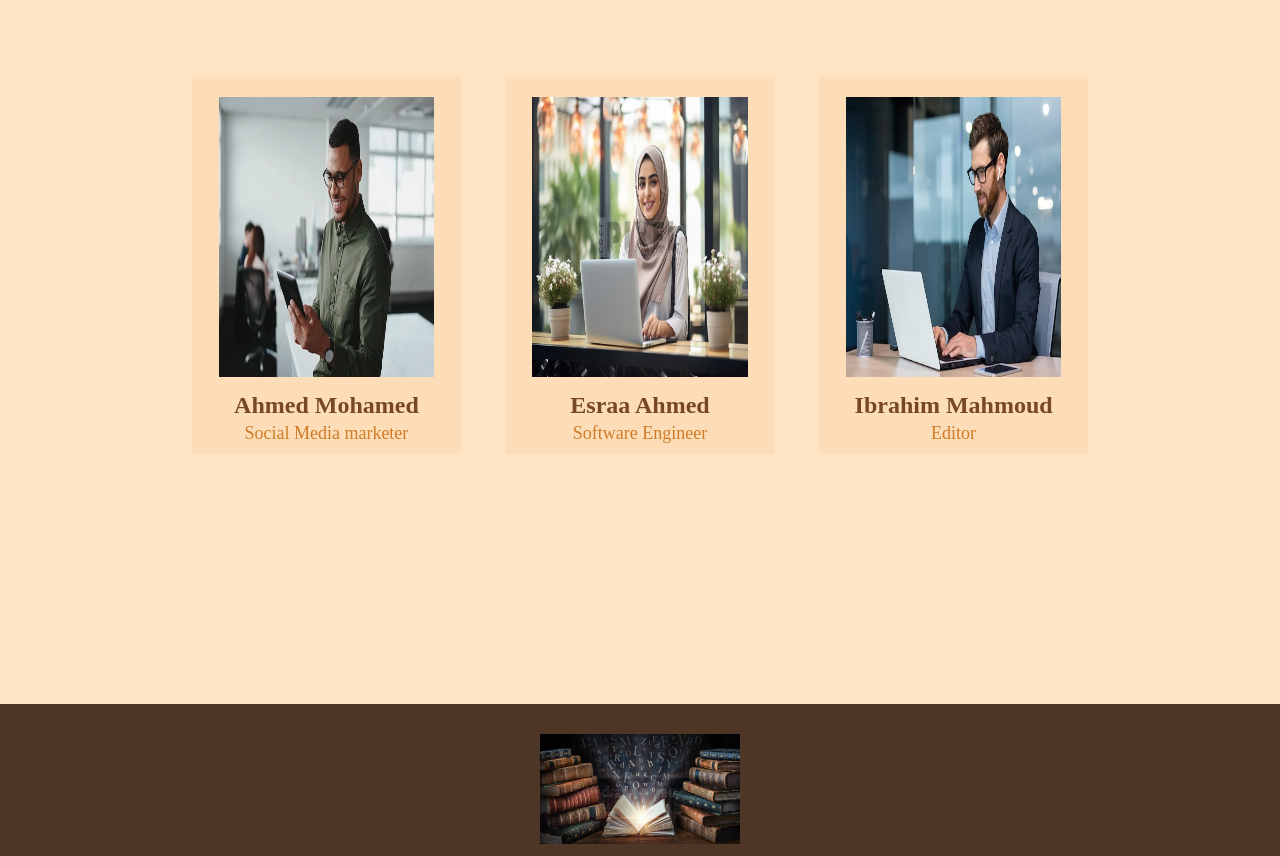
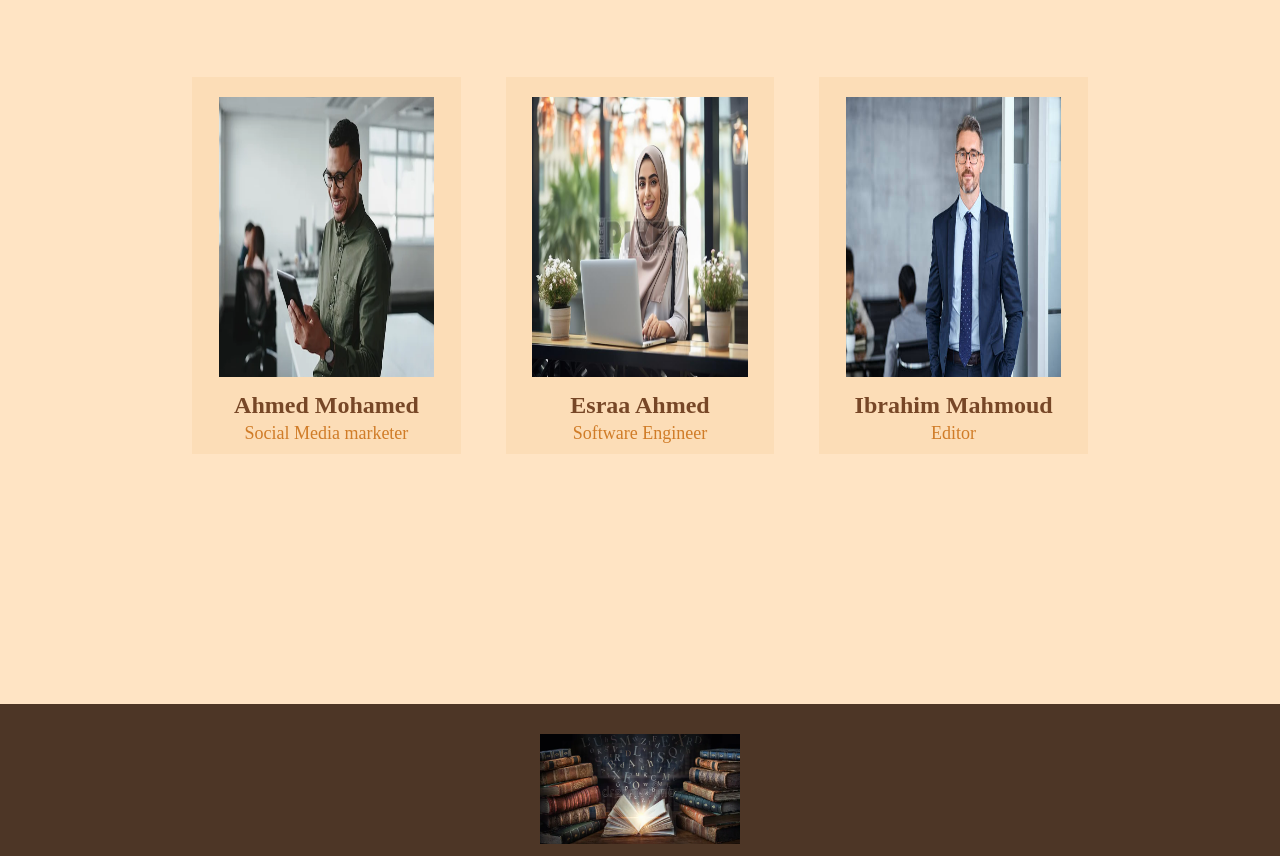
Before and after one commit to Esraa-AhmedIbrahim/Bookish_Website, a plain HTML site: page index.html in a window 1280 px wide. Shown: the part 8195-9051 px from the top of the page. Drawn offline with Linux system fonts and the light colour scheme.

Commit message:
Bookish Website

```diff
--- a/index.html
+++ b/index.html
@@ -827,7 +827,7 @@
 
             <div class="OurteamItem">
                 <div class="OurteamPhoto">
-                    <img src="images/ahmed.avif" alt="" draggable="false">
+                    <img src="images/ibrahim.jpg" alt="" draggable="false">
                     <div class="Ourteam-overley">
                         <a href=""><i class="fab fa-facebook-f iocteam "></i></a>
                         <a href=""><i class="fab fa-twitter iocteam"></i></a>
```
Also changed, not shown: images/ahmed.avif (deleted), images/ibrahim.jpg (added).
